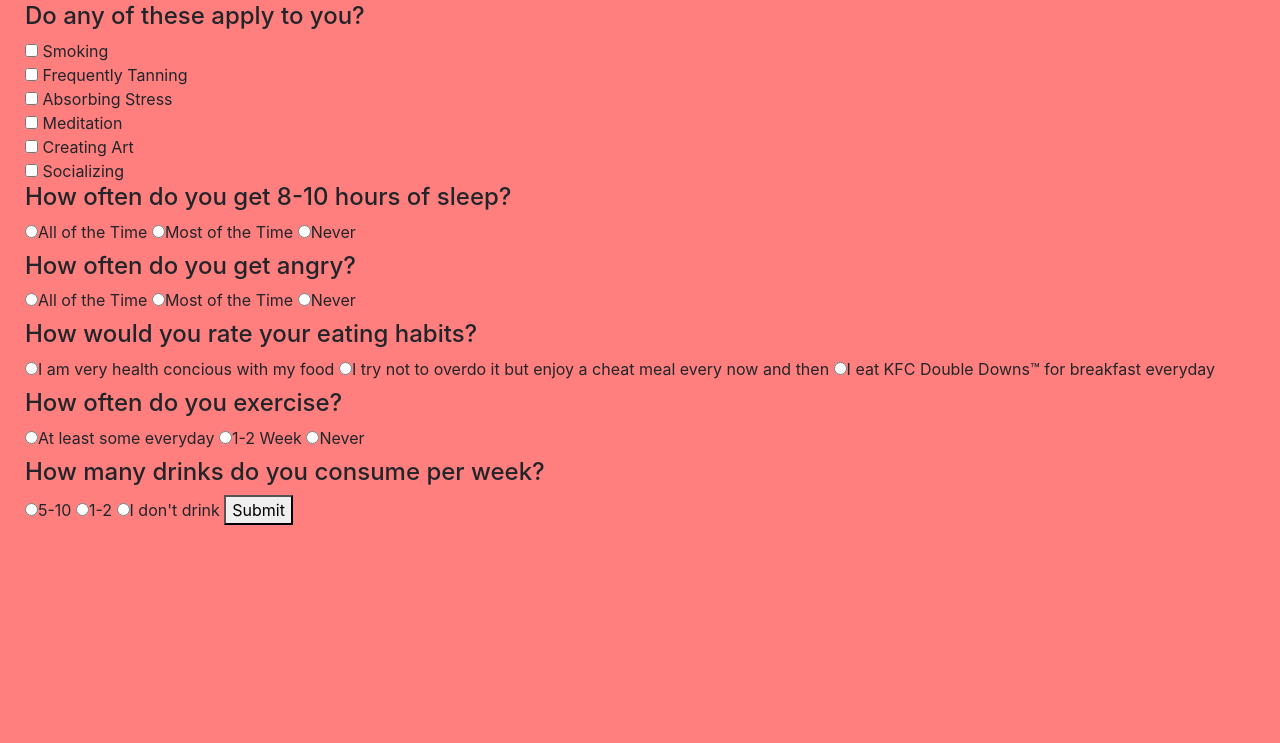
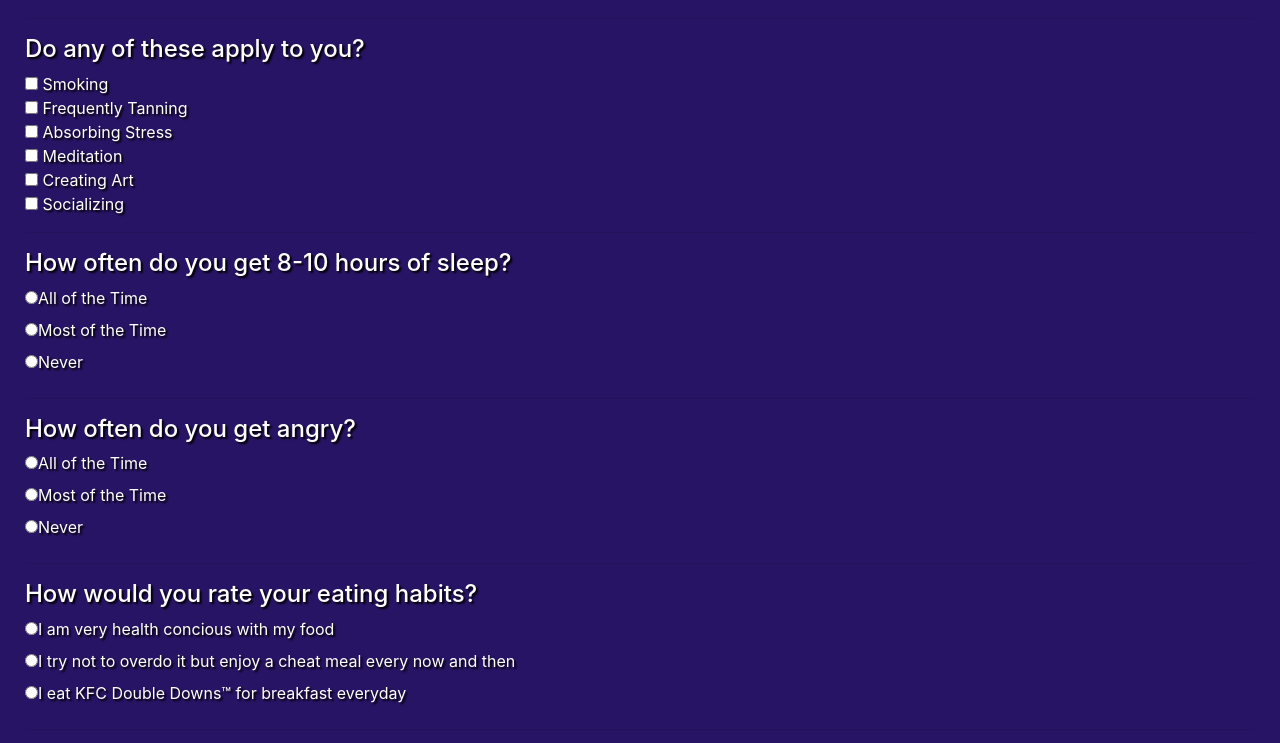
Before and after one commit to unfinishedideas/codereview5, a website built with webpack: page src/index.html in a window 1280 px wide. Shown: the part 114-857 px from the top of the page. Before the commit the page ends 800 px from the top, so only its background shows below. Built offline with nearby package versions, Linux system fonts and the light colour scheme.

Commit message:
add some basic color styling, clean up html display. Bug noticed where inputting wrong input into age will break the display

```diff
--- a/src/index.html
+++ b/src/index.html
@@ -13,7 +13,7 @@
   <form class="userInputForm" action="index.html" method="post">
     <label for="userAge">Enter Your Age</label>
     <input type="text" id="userAge">
-
+    <hr>
     <h4>Do any of these apply to you?</h4>
     <!-- Bad Habits -->
     <input type="checkbox" name="habits" value="-5"> Smoking<br>
@@ -24,34 +24,39 @@
     <input type="checkbox" name="habits" value="5"> Meditation<br>
     <input type="checkbox" name="habits" value="5"> Creating Art<br>
     <input type="checkbox" name="habits" value="5"> Socializing<br>
-
+    <hr>
 
     <!-- Q&A -->
     <h4>How often do you get 8-10 hours of sleep?</h4>
 
-    <label><input type="radio" name="sleepHabit" value="5">All of the Time</label>
-    <label><input type="radio" name="sleepHabit" value="0">Most of the Time</label>
-    <label><input type="radio" name="sleepHabit" value="-5">Never</label>
+    <label><input type="radio" name="sleepHabit" value="5">All of the Time</label><br>
+    <label><input type="radio" name="sleepHabit" value="0">Most of the Time</label><br>
+    <label><input type="radio" name="sleepHabit" value="-5">Never</label><br>
+    <hr>
 
     <h4>How often do you get angry?</h4>
-    <label><input type="radio" name="angerHabit" value="-5">All of the Time</label>
-    <label><input type="radio" name="angerHabit" value="0">Most of the Time</label>
-    <label><input type="radio" name="angerHabit" value="5">Never</label>
+    <label><input type="radio" name="angerHabit" value="-5">All of the Time</label><br>
+    <label><input type="radio" name="angerHabit" value="0">Most of the Time</label><br>
+    <label><input type="radio" name="angerHabit" value="5">Never</label><br>
+    <hr>
 
     <h4>How would you rate your eating habits?</h4>
-    <label><input type="radio" name="foodHabit" value="5">I am very health concious with my food</label>
-    <label><input type="radio" name="foodHabit" value="0">I try not to overdo it but enjoy a cheat meal every now and then</label>
-    <label><input type="radio" name="foodHabit" value="-5">I eat KFC Double Downs™ for breakfast everyday</label>
+    <label><input type="radio" name="foodHabit" value="5">I am very health concious with my food</label><br>
+    <label><input type="radio" name="foodHabit" value="0">I try not to overdo it but enjoy a cheat meal every now and then</label><br>
+    <label><input type="radio" name="foodHabit" value="-5">I eat KFC Double Downs™ for breakfast everyday</label><br>
+    <hr>
 
     <h4>How often do you exercise?</h4>
-    <label><input type="radio" name="exerciseHabit" value="5">At least some everyday</label>
-    <label><input type="radio" name="exerciseHabit" value="0">1-2 Week</label>
-    <label><input type="radio" name="exerciseHabit" value="-5">Never</label>
+    <label><input type="radio" name="exerciseHabit" value="5">At least some everyday</label><br>
+    <label><input type="radio" name="exerciseHabit" value="0">1-2 Week</label><br>
+    <label><input type="radio" name="exerciseHabit" value="-5">Never</label><br>
+    <hr>
 
     <h4>How many drinks do you consume per week?</h4>
-    <label><input type="radio" name="drinkHabit" value="-5">5-10</label>
-    <label><input type="radio" name="drinkHabit" value="0">1-2</label>
-    <label><input type="radio" name="drinkHabit" value="5">I don't drink</label>
+    <label><input type="radio" name="drinkHabit" value="-5">5-10</label><br>
+    <label><input type="radio" name="drinkHabit" value="0">1-2</label><br>
+    <label><input type="radio" name="drinkHabit" value="5">I don't drink</label><br>
+    <hr>
 
     <button type="submit" name="button">Submit</button>
   </form>
--- a/src/styles.css
+++ b/src/styles.css
@@ -1,5 +1,7 @@
 body {
-  background-color: rgba(255, 0, 0, 0.5);
+  background-color: rgba(40, 20, 100, 1);
+  color: white;
+  text-shadow: 2px 2px 2px black;
   padding: 25px;
 }
 .resultsBox{
```
